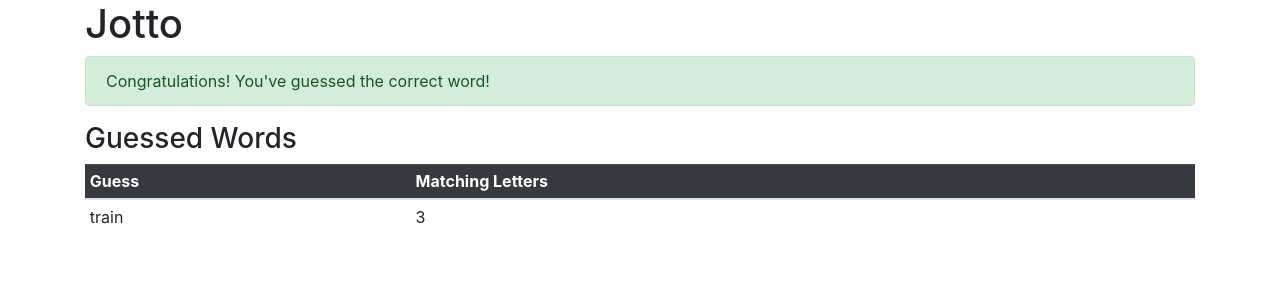
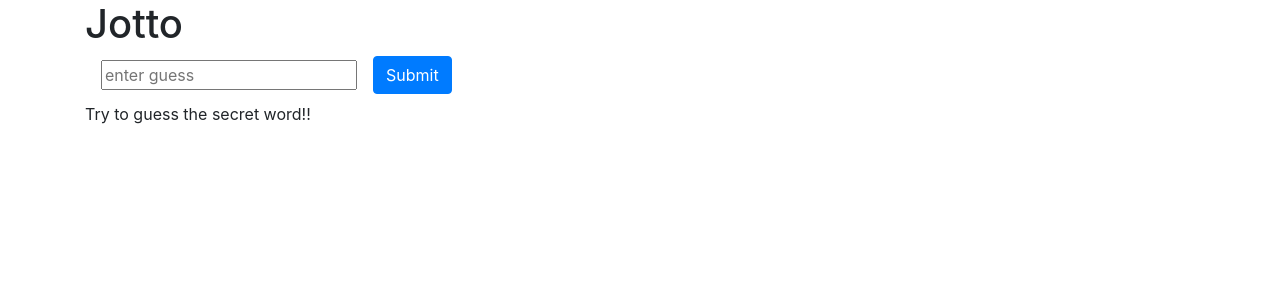
Before and after one commit to priyankthakkar/jotto-app, a React (Create React App) app: page / in a window 1280 px wide. Shown: the top 300 px of the page. Built offline with nearby package versions, Linux system fonts and the light colour scheme.

Commit message:
Change Log: 1. Connect App component to redux store and add tests.

```diff
--- a/src/App.js
+++ b/src/App.js
@@ -1,21 +1,29 @@
-import React, {Component} from "react";
+import React, { Component } from "react";
+import { connect } from "react-redux";
+import { getSecretWord } from "./actions";
 import Congrats from "./Congrats";
 import GuessedWords from "./GuessedWords";
+import Input from "./Input";
 
 class App extends Component {
     render() {
+        const { guessedWords, success } = this.props;
+
         return (
             <div className="container">
                 <h1>Jotto</h1>
-                <Congrats success={true} />
-                <GuessedWords
-                    guessedWords={[
-                        { guessedWord: "train", letterMatchCount: 3 }
-                    ]}
-                />
+                <Congrats success={success} />
+                <Input success={success} />
+
+                <GuessedWords guessedWords={guessedWords} />
             </div>
         );
     }
 }
 
-export default App;
+const mapStateToProps = ({ guessedWords, success }) => ({
+    guessedWords,
+    success
+});
+
+export default connect(mapStateToProps, { getSecretWord })(App);
--- a/src/Input.jsx
+++ b/src/Input.jsx
@@ -1,6 +1,6 @@
 import React, { Component } from "react";
 import { connect } from "react-redux";
-
+import { guessWord } from "./actions/";
 class Input extends Component {
     render() {
         const { success } = this.props;
@@ -29,4 +29,4 @@ class Input extends Component {
 
 const mapStateToProps = ({ success }) => ({ success });
 
-export default connect(mapStateToProps)(Input);
+export default connect(mapStateToProps, { guessWord })(Input);
```
Also changed, not shown: 2 other files (tests, documents, lock files or other folders).
